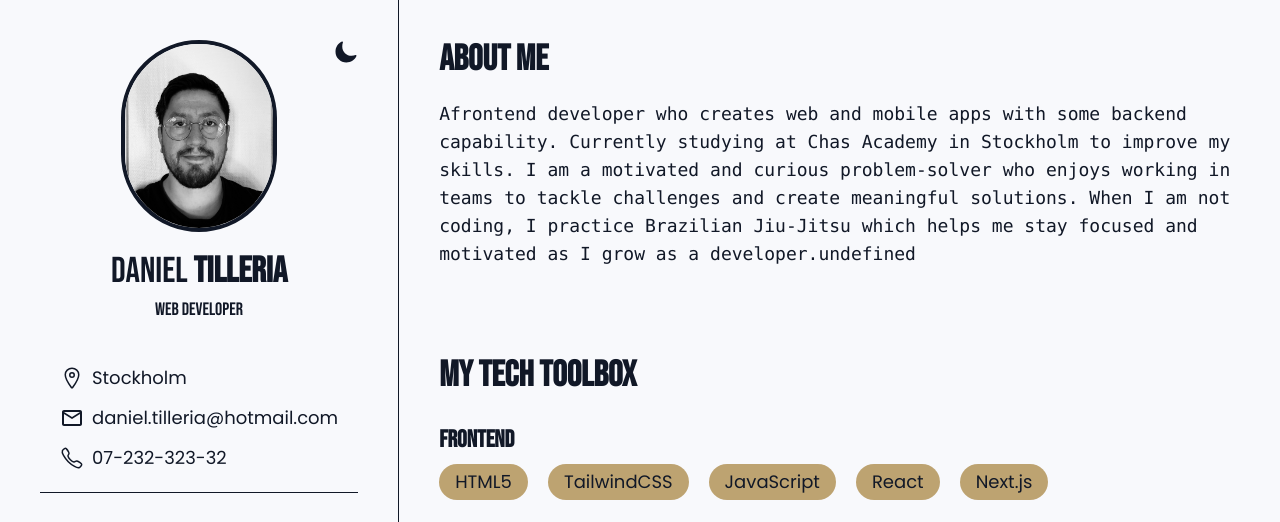
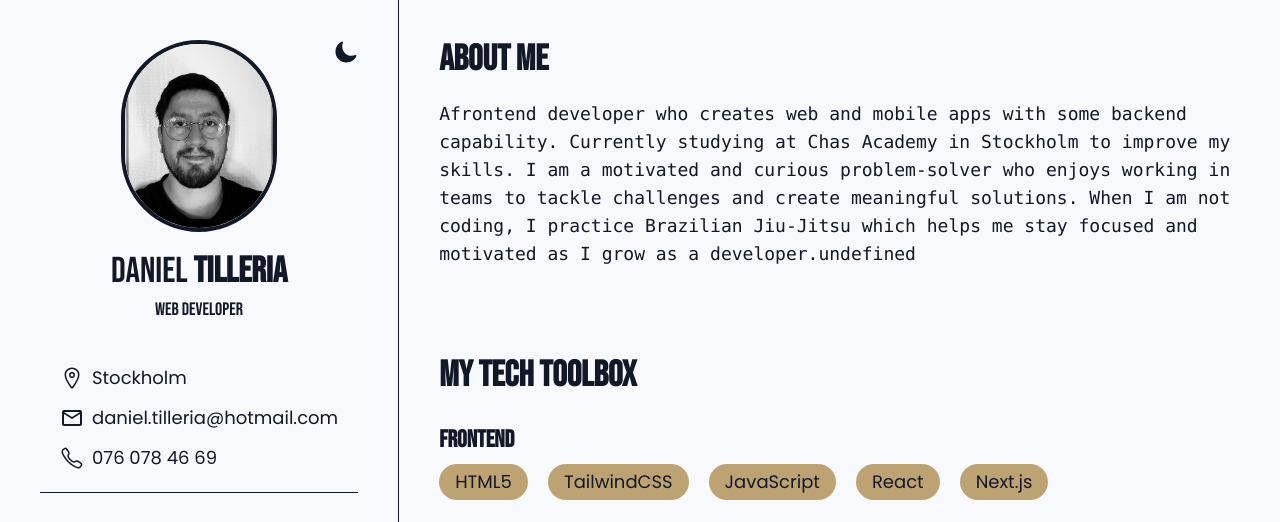
Before and after one commit to Dantilldev/my-portfolio, a Next.js app: page / in a window 1280 px wide. Shown: the top 522 px of the page. Built offline with nearby package versions, Linux system fonts and the light colour scheme.

Commit message:
style: Add floating animation to elements and improve text display on the homepage

```diff
--- a/src/app/globals.css
+++ b/src/app/globals.css
@@ -97,6 +97,29 @@ button {
   }
 }
 
+@keyframes floating {
+  0% {
+    transform: translateY(-200px) rotate(0deg); /* Startposition: över skärmen */
+  }
+  30% {
+    transform: translateY(0px) rotate(15deg); /* Faller nedåt och svänger lite åt höger */
+  }
+  50% {
+    transform: translateY(50px) rotate(-10deg); /* Fall och sväng åt vänster */
+  }
+  70% {
+    transform: translateY(0px) rotate(5deg); /* När det når botten, svänger tillbaka */
+  }
+  100% {
+    transform: translateY(0px) rotate(0deg); /* Stannar och är på sin slutposition */
+  }
+}
+
+.float {
+  animation: floating 5s ease-in-out forwards;
+  transform-style: preserve-3d;
+}
+
 .animate-scroll {
   display: flex;
   width: max-content;
--- a/src/app/layout/HeaderLeft.jsx
+++ b/src/app/layout/HeaderLeft.jsx
@@ -46,14 +46,16 @@ export default function HeaderLeft({darkMode, toggleDarkMode}) {
     <div className="flex-1 min-h-screen w-full p-10 relative sm:border-r">
       <div className="flex flex-col gap-5">
         <div className="flex flex-col items-center justify-center gap-5">
-          <img
-            src="/me.jpeg"
-            alt="I'ts me Daniel"
-            className="w-auto h-48 rounded-full object-cover border-4"
-          />
+          <div className="perspective-3d">
+            <img
+              src="/me.jpeg"
+              alt="It's me Daniel"
+              className="w-auto h-48 rounded-full object-cover border-4 float"
+            />
+          </div>
 
           <div className="text-center space-y-1">
-            <h1 className="text-4xl font-extralight ">
+            <h1 className="text-4xl font-extralight">
               Daniel <span className="font-semibold">Tilleria</span>
             </h1>
             <h3 className="text-lg">Web Developer</h3>
@@ -73,19 +75,29 @@ export default function HeaderLeft({darkMode, toggleDarkMode}) {
         {/* Contact */}
         <div className=" flex flex-col items-start justify-start border-b p-5">
           <ul className=" space-y-3">
-            <li className="flex items-center gap-2">
+            <motion.li
+              initial={{opacity: 0, x: -20}}
+              animate={{opacity: 1, x: 0}}
+              transition={{delay: 0.2, duration: 0.8}}
+              className="flex items-center gap-2"
+            >
               <IoLocationOutline className="text-2xl" />
               <span className="text-lg">Stockholm</span>
-            </li>
+            </motion.li>
             {showTooltip && (
               <div
                 className="bg-[var(--hover-color) absolute top-93 left-70 px-2 bg-black text-white rounded-sm after:absolute after:bottom-[-5px] after:left-1/2 after:-translate-x-1/2
                 after:border-x-6 after:border-t-6 after:border-transparent after:border-t-black "
               >
-                Copy
+                <span className="text-sm">Click to copy</span>
               </div>
             )}
-            <li className="flex items-center gap-2">
+            <motion.li
+              initial={{opacity: 0, x: -20}}
+              animate={{opacity: 1, x: 0}}
+              transition={{delay: 0.2, duration: 0.8}}
+              className="flex items-center gap-2"
+            >
               <button
                 onClick={handleCopyEmail}
                 className="text-lg flex items-center gap-2"
@@ -96,11 +108,16 @@ export default function HeaderLeft({darkMode, toggleDarkMode}) {
                 <MdOutlineEmail className="text-2xl " />
                 daniel.tilleria@hotmail.com
               </button>
-            </li>
-            <li className="flex items-center gap-2">
+            </motion.li>
+            <motion.li
+              initial={{opacity: 0, x: -20}}
+              animate={{opacity: 1, x: 0}}
+              transition={{delay: 0.2, duration: 0.8}}
+              className="flex items-center gap-2"
+            >
               <IoCallOutline className="text-2xl" />
-              <span className="text-lg">07-232-323-32</span>
-            </li>
+              <span className="text-lg">076 078 46 69</span>
+            </motion.li>
           </ul>
         </div>
         {/* Social */}
@@ -110,10 +127,13 @@ export default function HeaderLeft({darkMode, toggleDarkMode}) {
 
           <ul className="space-y-3">
             <motion.li
+              initial={{opacity: 0, x: -20}}
+              animate={{opacity: 1, x: 0}}
+              transition={{delay: 0.2, duration: 0.8}}
               whileHover={{
                 y: -2, // Rörelse uppåt vid hover
                 scale: 1.05, // Gör länken lite större
-                transition: {type: "spring", stiffness: 300, damping: 10}, // Justera transitionen för mer "bounce"
+                transition: {type: "spring", stiffness: 300, damping: 10},
               }}
               className="flex items-center gap-2"
             >
@@ -128,6 +148,9 @@ export default function HeaderLeft({darkMode, toggleDarkMode}) {
               </a>
             </motion.li>
             <motion.li
+              initial={{opacity: 0, x: -20}}
+              animate={{opacity: 1, x: 0}}
+              transition={{delay: 0.2, duration: 0.8}}
               whileHover={{
                 y: -2, // Rörelse uppåt vid hover
                 scale: 1.05, // Gör länken lite större
@@ -150,26 +173,21 @@ export default function HeaderLeft({darkMode, toggleDarkMode}) {
         {/* Education */}
         <div className="flex flex-col items-start justify-start gap-5 border-b p-5 ">
           <h1 className="font-semibold text-2xl">EDUCATION</h1>
-          <motion.ul
-            className="flex flex-col gap-5"
-            initial={{opacity: 0}}
-            animate={{opacity: 1}}
-            transition={{duration: 1}}
-          >
+          <ul className="flex flex-col gap-5">
             {education.map((item, index) => (
               <motion.li
                 key={index}
                 className="relative flex flex-col gap-1 border-l p-6 before:absolute before:left-[-6px] before:top-1/2 before:h-3 before:w-3 before:-translate-y-1/2 before:rounded-full before:transform before:bg-[var(--text-color)]"
-                initial={{opacity: 0, x: -20}}
-                animate={{opacity: 1, x: 0}}
-                transition={{delay: index * 0.2, duration: 0.8}}
+                initial={{opacity: 0, x: -20}} // Initial position
+                animate={{opacity: 1, x: 0}} // Animate to final position
+                transition={{delay: index * 0.2, duration: 0.8}} // Delay
               >
                 <span className="font-semibold md:text-lg">{item.title}</span>
                 <span className="font-light">{item.school}</span>
                 <span className="text-sm">{item.year}</span>
               </motion.li>
             ))}
-          </motion.ul>
+          </ul>
         </div>
 
         {/* Hobbies */}
--- a/src/app/layout/HomePage.jsx
+++ b/src/app/layout/HomePage.jsx
@@ -63,6 +63,7 @@ export default function HomePage() {
 
   const [displayText, setDisplayText] = useState("");
 
+  // Effekten kommer att köras bokstav för bokstav
   useEffect(() => {
     let index = 0;
     const interval = setInterval(() => {
@@ -70,7 +71,7 @@ export default function HomePage() {
         setDisplayText((prev) => prev + text[index]);
         index++;
       } else {
-        clearInterval(interval);
+        clearInterval(interval); // Stoppa intervallet när hela texten har visats
       }
     }, 10);
 
@@ -144,9 +145,8 @@ export default function HomePage() {
             <h1 className="text-4xl font-semibold py-2">Let's Connect</h1>
 
             <a href="mailto:daniel.tilleria@hotmail.com">
-              <button className="relative border-2 py-3 px-5 h-52 w-52 rounded-full overflow-hidden group">
+              <button className="relative border-2 py-3 px-5 h-52 w-52 rounded-full group transition-all duration-300 transform hover:scale-75">
                 <span className="relative z-10">Write a message</span>
-                <span className="absolute inset-0 rounded-full bg-[radial-gradient(circle,_#A6A28B,_transparent)] scale-0 group-hover:scale-150 transition-transform duration-500 ease-initial"></span>
               </button>
             </a>
           </section>
```
